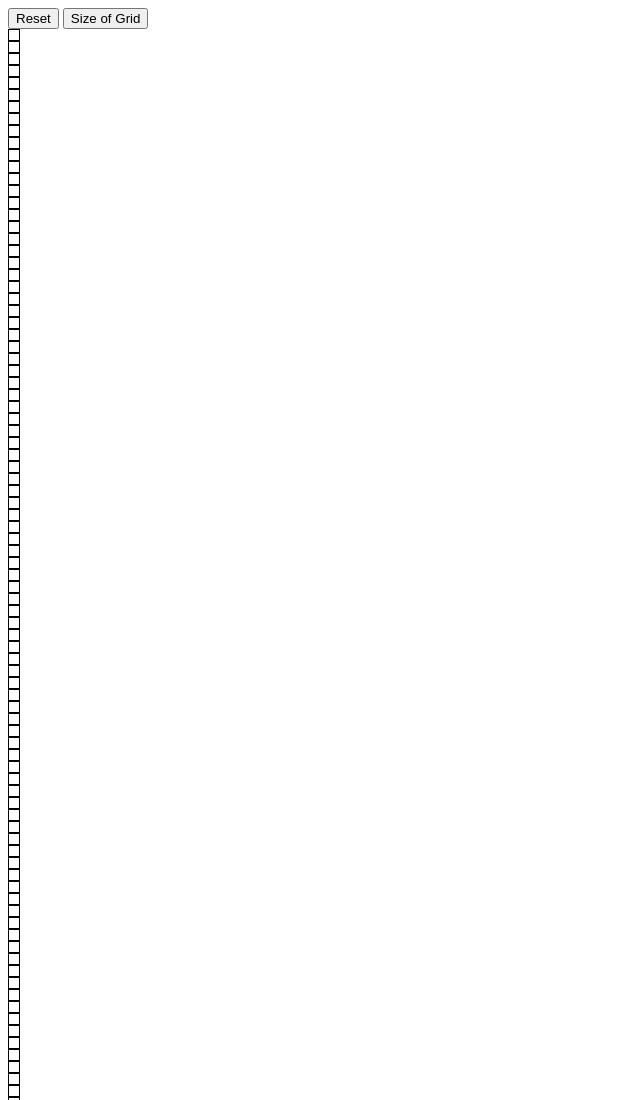
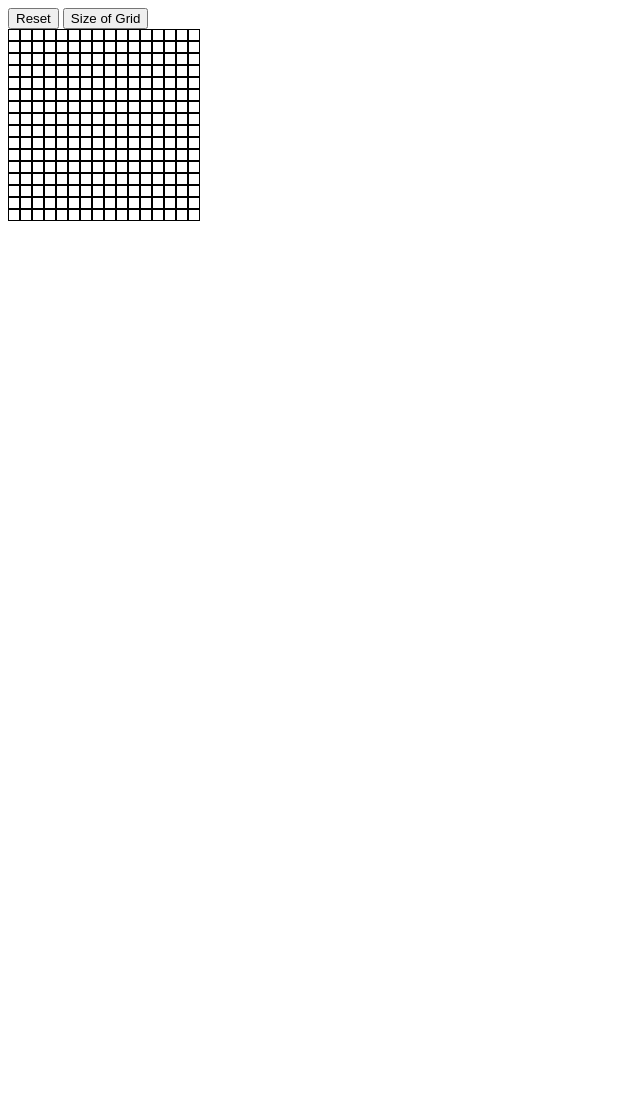
Before and after one commit to wenjebs/etch-a-sketch2, a plain HTML site: page index.html in a window 1280 px wide. Shown: the top 1100 px of the page, without its empty margins (0-640 px from the left). After the commit the page ends 800 px from the top, so only its background shows below. Drawn offline with Linux system fonts and the light colour scheme.

Commit message:
Flex container to make inline

```diff
--- a/style.css
+++ b/style.css
@@ -4,4 +4,6 @@
     height: 10px;
 }
 
-.
+.container {
+    display: flex;
+}
```
